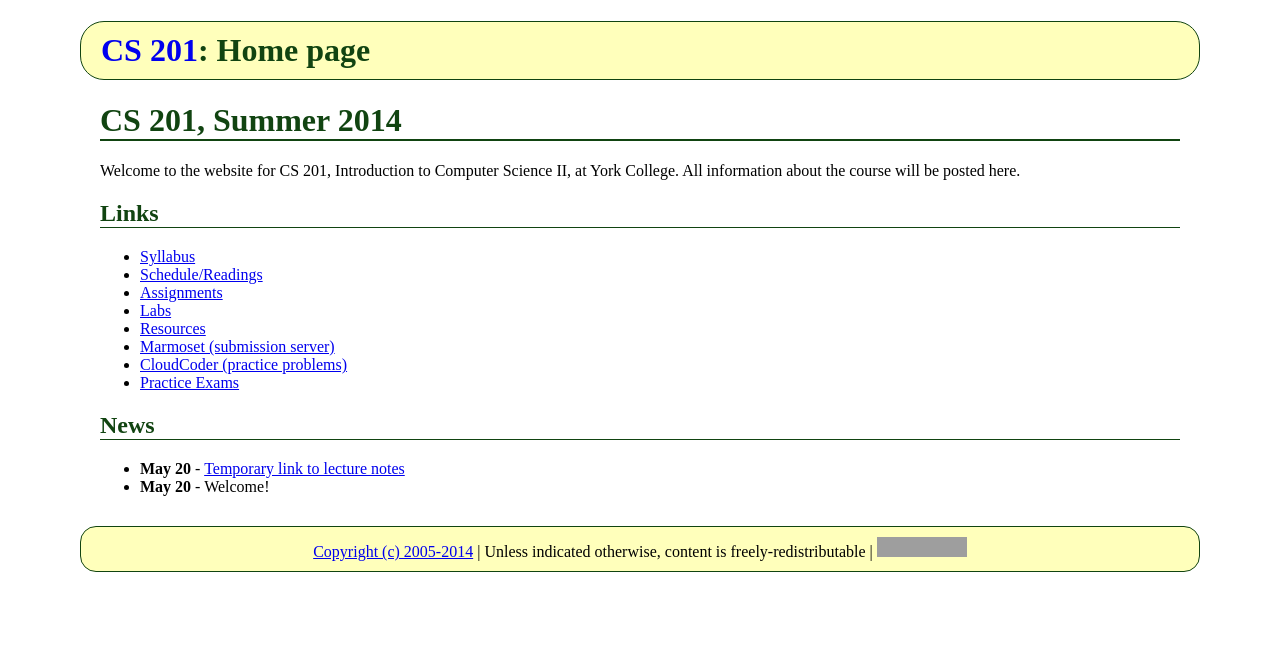
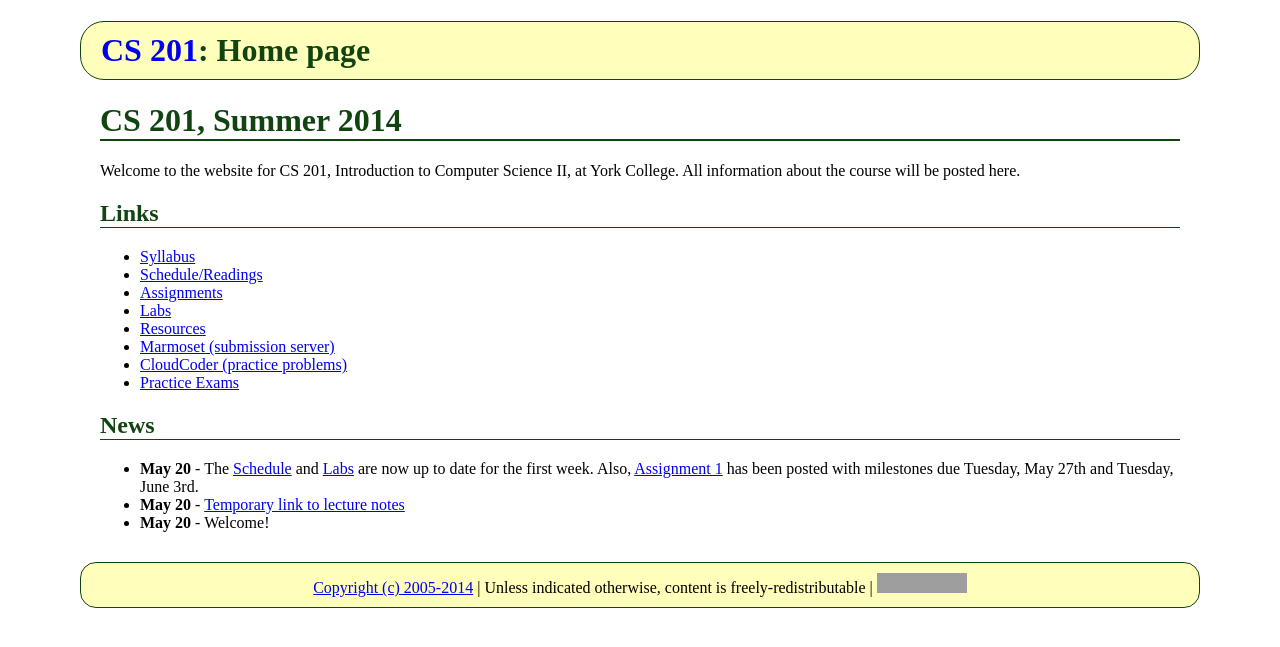
Before and after one commit to ycpcs/cs201-summer2014, a Jekyll site: the page built from index.md, in a window 1280 px wide. Shown: the top 647 px of the page. Built offline with Jekyll 4.4.1, drawn with Linux system fonts in a browser that asks for light colours; Markdown is read by kramdown in place of the engine named in the settings; grey boxes are pictures that could not be loaded.

Commit message:
news for first week

```diff
--- a/index.md
+++ b/index.md
@@ -25,5 +25,6 @@ Welcome to the website for CS 201, Introduction to Computer Science II, at York
 
 ## News
 
+* **May 20** - The [Schedule](schedule.html) and [Labs](labs/index.html) are now up to date for the first week.  Also, [Assignment 1](assign/assign01.html) has been posted with milestones due Tuesday, May 27th and Tuesday, June 3rd.
 * **May 20** - [Temporary link to lecture notes](http://faculty.ycp.edu/~dhovemey/fall2013/cs201/lecture/index.html)
 * **May 20** - Welcome!
```
